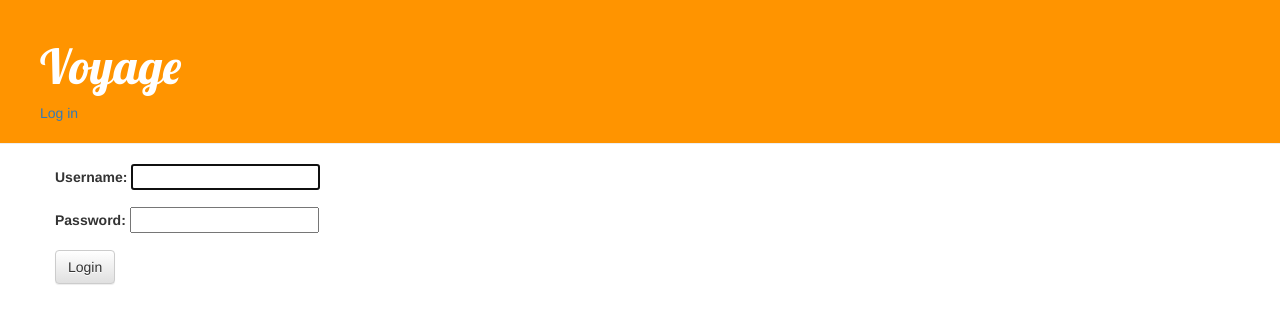
After one commit to anithaly/Voyage, a Django app: page /login in a window 1280 px wide. The commit adds this page. Shown: the top 324 px of the page. Run offline with Django 3.2, Linux system fonts and the light colour scheme; some libraries are stand-ins or nearby versions.

Commit message:
add user auth

```diff
--- a/djangoapp/settings.py
+++ b/djangoapp/settings.py
@@ -100,3 +100,5 @@ except ImportError:
 STATICFILES_DIRS = (
     os.path.join(BASE_DIR, "static"),
 )
+
+LOGIN_REDIRECT_URL = '/'
--- a/djangoapp/urls.py
+++ b/djangoapp/urls.py
@@ -1,9 +1,15 @@
 from django.conf.urls import patterns, include, url
 from django.contrib import admin
 
+admin.autodiscover()
+
 urlpatterns = patterns('',
     # url(r'^$', 'djangoapp.views.home', name='home'),
+    url(r'^', include('voyage.urls')),
     url(r'^voyage/', include('voyage.urls')),
-
+    url(r'^login$', 'django.contrib.auth.views.login'),
+    url(r'^logout/$', 'django.contrib.auth.views.logout',
+                          # {'next_page': '/successfully_logged_out/'}
+    ),
     url(r'^admin/', include(admin.site.urls)),
 )
--- /dev/null
+++ b/voyage/templates/registration/login.html
@@ -0,0 +1,22 @@
+{% extends "voyage/base.html" %}
+
+{% block content %}
+
+{% if form.errors %}
+    <p>Your username and password didn't match. Please try again.</p>
+{% endif %}
+
+<form method="post" action="{% url 'django.contrib.auth.views.login' %}">
+    {% csrf_token %}
+    <div class="form-group">
+    {{ form.username.label_tag }}
+    {{ form.username }}
+    </div>
+    <div class="form-group">
+    {{ form.password.label_tag }}
+    {{ form.password }}
+    </div>
+    <input type="submit" class="btn btn-default" value="Login" />
+</form>
+
+{% endblock %}
--- a/voyage/templates/voyage/base.html
+++ b/voyage/templates/voyage/base.html
@@ -15,6 +15,13 @@
             <h1>
                 <a href="{% url 'voyage.views.voyage_list' %}">Voyage</a>
             </h1>
+
+            {% if user.is_authenticated %}
+                Hello {{ user.username }}
+                <a href="{% url 'django.contrib.auth.views.logout' %}">Log out</a>
+            {% else %}
+                <a href="{% url 'django.contrib.auth.views.login' %}">Log in</a>
+            {% endif %}
         </div>
 
         <div class="content container">
--- a/voyage/templates/voyage/voyage_detail.html
+++ b/voyage/templates/voyage/voyage_detail.html
@@ -2,6 +2,7 @@
 
 {% block content %}
     <a class="btn btn-default" href="{% url 'voyage_edit' pk=place.pk %}"><span class="glyphicon glyphicon-pencil"></span></a>
+    <a class="btn btn-default" href="{% url 'voyage_remove' pk=place.pk %}"><span class="glyphicon glyphicon-remove"></span></a>
 
     <div class="voyages place">
         <h1>{{ place.name }}</h1>
--- a/voyage/urls.py
+++ b/voyage/urls.py
@@ -9,4 +9,5 @@ urlpatterns = patterns('',
     url(r'^(?P<pk>[0-9]+)/edit$', views.voyage_edit, name='voyage_edit'),
     url(r'^(?P<pk>[0-9]+)/publish$', views.voyage_publish, name='voyage_publish'),
     url(r'^drafts$', views.voyage_draft_list, name='voyage_draft_list'),
+    url(r'^(?P<pk>[0-9]+)/remove$', views.voyage_remove, name='voyage_remove'),
 )
```
Also changed, not shown: voyage/views.py (+15 -3 lines).
